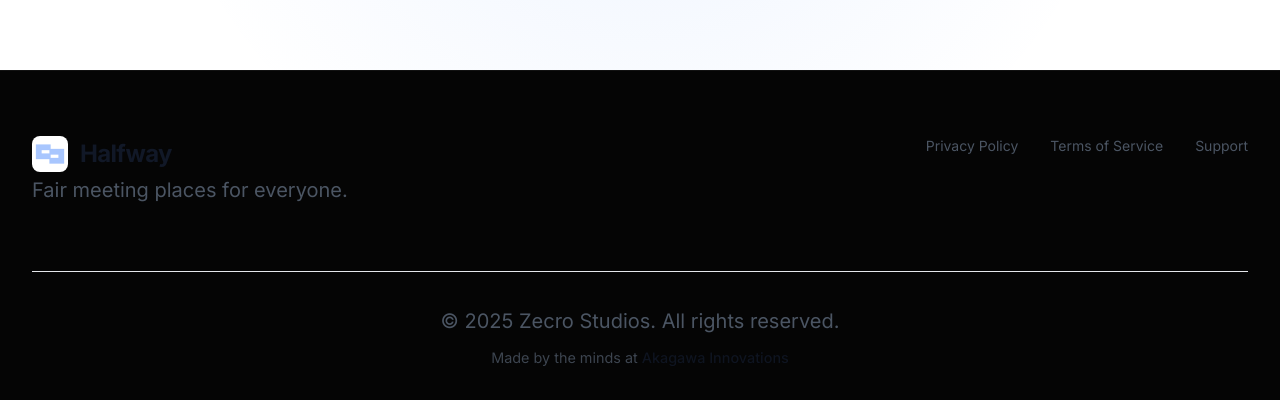
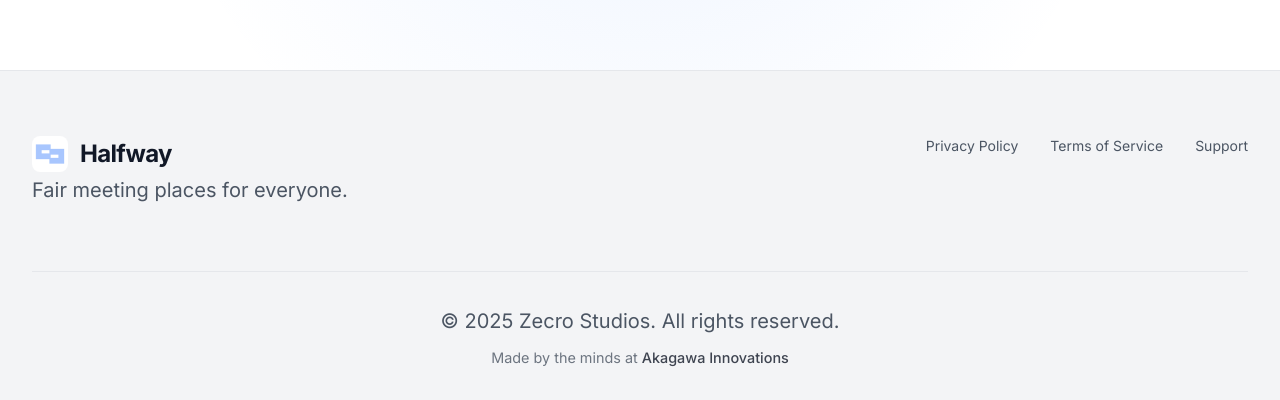
Before and after one commit to ai-studio-inc/halfwaywebsite, a website built with Vite: page index.html in a window 1280 px wide. Shown: the part 2771-3171 px from the top of the page. Built offline with nearby package versions, Linux system fonts and the light colour scheme.

Commit message:
adjust footer visibility

```diff
--- a/src/style.css
+++ b/src/style.css
@@ -631,10 +631,3 @@ footer {
     margin-bottom: var(--spacing-md);
   }
 }
-
-/* Footer */
-footer {
-  border-top: 1px solid rgba(255, 255, 255, 0.05);
-  padding: var(--spacing-lg) 0 var(--spacing-md);
-  background: #050505;
-}
```
